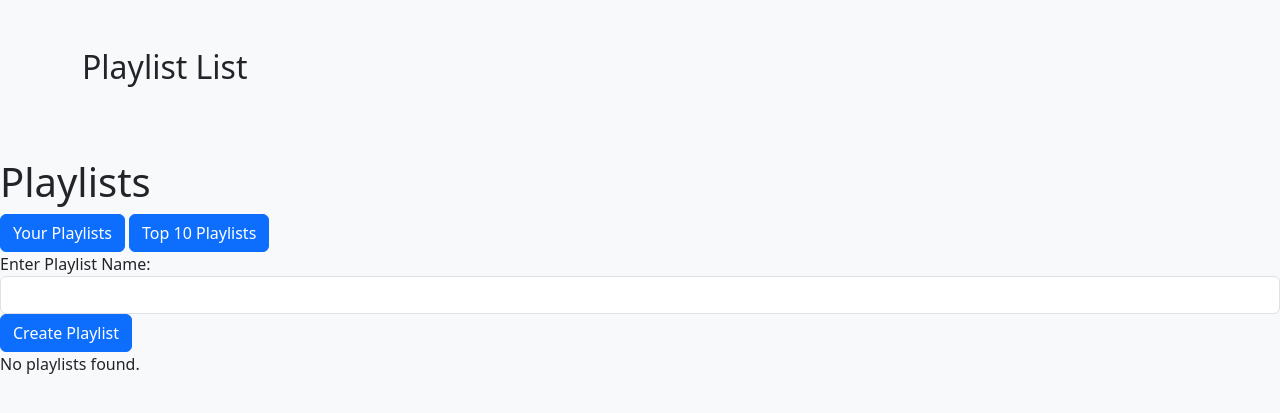
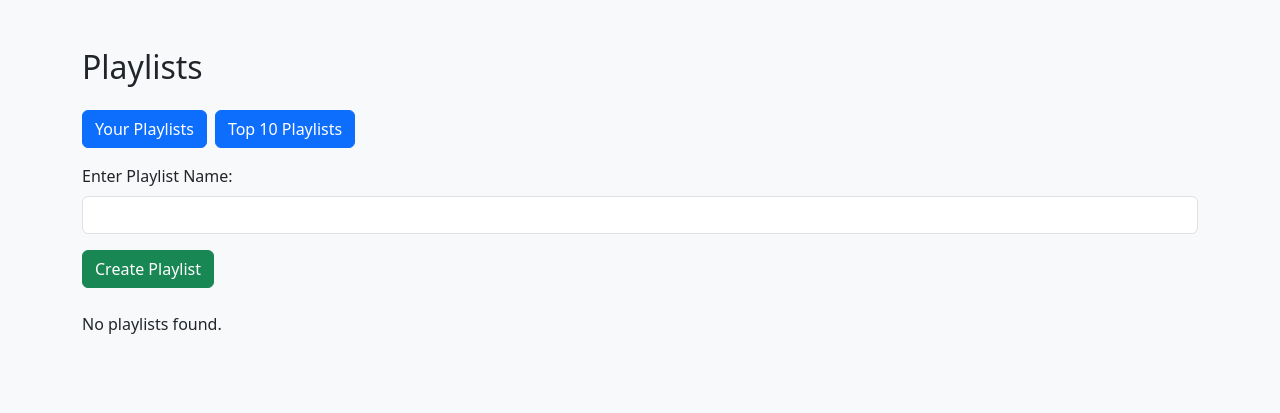
Before and after one commit to shivanipatel1104/cse412_project, a Flask app: page /playlist_list/ in a window 1280 px wide. Shown: the part 56-469 px from the top of the page. Run offline with Flask 3, Linux system fonts and the light colour scheme; the visitor is signed in with stand-in values (Sample User, id 1); some libraries are stand-ins or nearby versions.

Commit message:
fixed formatting for playlists page

```diff
--- a/templates/playlist_list.html
+++ b/templates/playlist_list.html
@@ -14,54 +14,38 @@
             </button>
             <div class="collapse navbar-collapse" id="navbarNav">
                 <ul class="navbar-nav ms-auto">
-                    <li class="nav-item">
-                        <a class="nav-link" href="{{ url_for('home_page.home') }}">Home</a>
-                    </li>
-                    <li class="nav-item">
-                        <a class="nav-link" href="{{ url_for('search_page.song_search') }}">Search</a>
-                    </li>
-                    <li class="nav-item">
-                        <a class="nav-link" href="{{ url_for('playlist_list_page.user_playlists') }}">Playlists</a>
-                    </li>
-                    <li class="nav-item">
-                        <a class="nav-link" href="{{ url_for('liked_songs_page.liked_songs') }}">Liked Songs</a>
-                    </li>
-                    <li class="nav-item">
-                        <a class="nav-link" href="{{ url_for('profile_page.profile') }}">Profile</a>
-                    </li>
+                    <li class="nav-item"><a class="nav-link" href="{{ url_for('home_page.home') }}">Home</a></li>
+                    <li class="nav-item"><a class="nav-link" href="{{ url_for('search_page.song_search') }}">Search</a></li>
+                    <li class="nav-item"><a class="nav-link" href="{{ url_for('playlist_list_page.user_playlists') }}">Playlists</a></li>
+                    <li class="nav-item"><a class="nav-link" href="{{ url_for('liked_songs_page.liked_songs') }}">Liked Songs</a></li>
+                    <li class="nav-item"><a class="nav-link" href="{{ url_for('profile_page.profile') }}">Profile</a></li>
                 </ul>
             </div>
         </div>
     </nav>
 
-
     <div class="container py-5">
-        <h2 class="mb-4">Playlist List</h2>
-    </div>
-
-    <div>
-        <h1>Playlists</h1>
+        <h2 class="mb-4">Playlists</h2>
 
         {% if error %}
-            <p class="error">{{ error }}</p>
+            <div class="alert alert-danger">{{ error }}</div>
         {% endif %}
 
-
-        <form method="post" class="buttons">
-            <a href="{{ url_for('playlist_page.playlist_info') }}" class="btn btn-primary">Your Playlists</a>
+        <form method="post" class="mb-3 d-flex gap-2 flex-wrap">
+            <a href="{{ url_for('playlist_list_page.user_playlists') }}" class="btn btn-primary">Your Playlists</a>
             <button type="submit" name="button_click" value="top10_list" class="btn btn-primary">Top 10 Playlists</button>
-
         </form>
 
-        <!-- Separate form to create playlist -->
-        <form method="post" class="buttons">
-            <label for="playlist_name">Enter Playlist Name:</label>
-            <input type="text" id="playlist_name" name="playlist_name" class="form-control" required>
-            <button type="submit" name="button_click" value="create_playlist" class="btn btn-primary">Create Playlist</button>
+        <form method="post" class="mb-4">
+            <div class="mb-3">
+                <label for="playlist_name" class="form-label">Enter Playlist Name:</label>
+                <input type="text" id="playlist_name" name="playlist_name" class="form-control" required>
+            </div>
+            <button type="submit" name="button_click" value="create_playlist" class="btn btn-success">Create Playlist</button>
         </form>
 
         {% if playlists %}
-            <table>
+            <table class="table table-striped">
                 <thead>
                     <tr>
                         <th>Playlist Name</th>
@@ -69,7 +53,7 @@
                         {% if button_type.name == 'TOP10_LIST' %}
                             <th>Number of Followers</th>
                         {% endif %}
-                        <th>Submit</th>
+                        <th>   </th>
                     </tr>
                 </thead>
                 <tbody>
@@ -86,7 +70,7 @@
                             <td>
                                 <form method="post" action="{{ url_for('playlist_list_page.playlist_select_handler') }}">
                                     <input type="hidden" name="playlist_select" value="{{ playlist[0] }}">
-                                    <button type="submit" class="btn btn-primary btn-sm">Select Playlist</button>
+                                    <button type="submit" class="btn btn-outline-primary btn-sm">View Playlist</button>
                                 </form>
                             </td>
                         </tr>
@@ -98,6 +82,5 @@
         {% endif %}
     </div>
 
-
-
+</body>
 </html>
```
Also changed, not shown: templates/playlist.html (+0 -48 lines).
